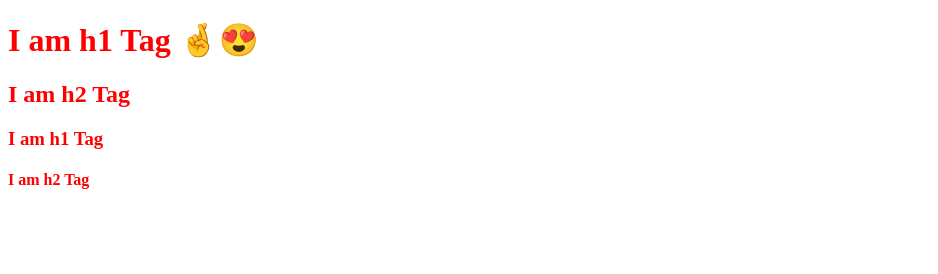
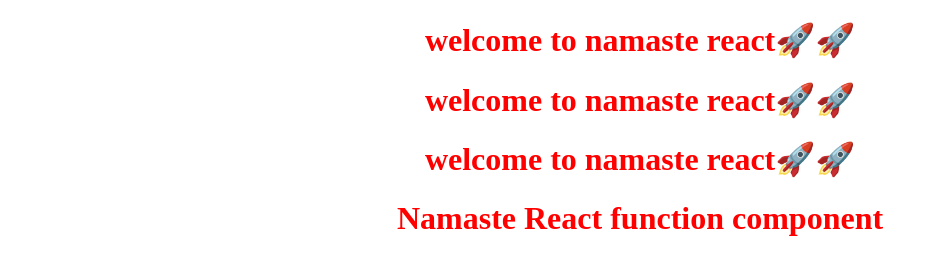
Before and after one commit to dan82692/React, a React app: page / in a window 1280 px wide. Shown: the whole page, without its empty margins (0-938 px from the left). Built offline with nearby package versions, Linux system fonts and the light colour scheme.

Commit message:
third Day

```diff
--- a/App.js
+++ b/App.js
@@ -2,18 +2,100 @@
 import  ReactDOM from "react-dom/client";
 
 
-const parent = React.createElement("div",{id: "parent"},
-React.createElement("div",{id: "child"},
-[React.createElement("h1",{}, "I am h1 Tag 🤞😍"),
-React.createElement("h2",{}, "I am h2 Tag")]),
+// const heading = React.createElement("h1",
+//  { id: "heading"},
+//  "Namaste React🚀🚀"
+//  );
 
-//For making two childs
+// console.log (heading);
 
-React.createElement("div",{id: "child2"},
-[React.createElement("h3",{}, "I am h1 Tag"),
-React.createElement("h4",{}, "I am h2 Tag")])
 
-);
+const Title =()=> (
+
+<h1 className="head" tabIndex="5">
+    welcome to namaste react🚀🚀
+
+</h1>
+
+    );
+
+const HeadingComponent = () => (
+    <div id = "container">
+        <Title/>
+        <Title></Title>
+        {Title()}
+
+<h1 className="heading"> Namaste React function component
+ </h1>
+ </div>
+ );
+
+
+//This is also valid
+
+
+
+
+// console.log(jsxheading);
+const root = ReactDOM.createRoot(document.getElementById("root"));
+
+// root.render(heading);
+root.render(<HeadingComponent/>);
+
+
+
+
+
+
+
+
+
+
+
+
+
+
+
+
+
+
+
+
+
+
+
+
+
+
+
+
+
+
+
+
+
+
+
+
+
+
+
+
+
+
+
+// const parent = React.createElement("div",{id: "parent"},
+// React.createElement("div",{id: "child"},
+// [React.createElement("h1",{}, "I am h1 Tag 🤞😍"),
+// React.createElement("h2",{}, "I am h2 Tag")]),
+
+// //For making two childs
+
+// React.createElement("div",{id: "child2"},
+// [React.createElement("h3",{}, "I am h1 Tag"),
+// React.createElement("h4",{}, "I am h2 Tag")])
+
+// );
 
 
 // const heading = React.createElement
@@ -21,8 +103,8 @@
 // {id: "heading"},
 // "Hello world from react");
 
-console.log(parent);
-const root = ReactDOM.createRoot(document.getElementById("root"));
+// console.log(parent);
+// const root = ReactDOM.createRoot(document.getElementById("root"));
 
-// root.render(heading);
-root.render(parent);
+// // root.render(heading);
+// root.render(parent);
--- a/index.css
+++ b/index.css
@@ -1,7 +1,4 @@
-#heading{
+.head {
     color: red;
+    text-align: center;
 }
-
-#parent{
-    color: red;
-}
--- a/index.html
+++ b/index.html
@@ -7,7 +7,7 @@
     <title>Namaste React</title>
 </head>
 <body>
-    <div id="root">
+    <div id="root" class="head" >
         <!-- <h1>hello</h1> -->
     </div>
 
--- a/package.json
+++ b/package.json
@@ -3,7 +3,9 @@
   "version": "1.0.0",
   "description": "This is my first project",
   "scripts": {
-    "test": "jest"
+    "test": "jest",
+    "start": "parcel index.html",
+    "Build": "parcel build index.html"
   },
   "repository": {
     "type": "git",
```
